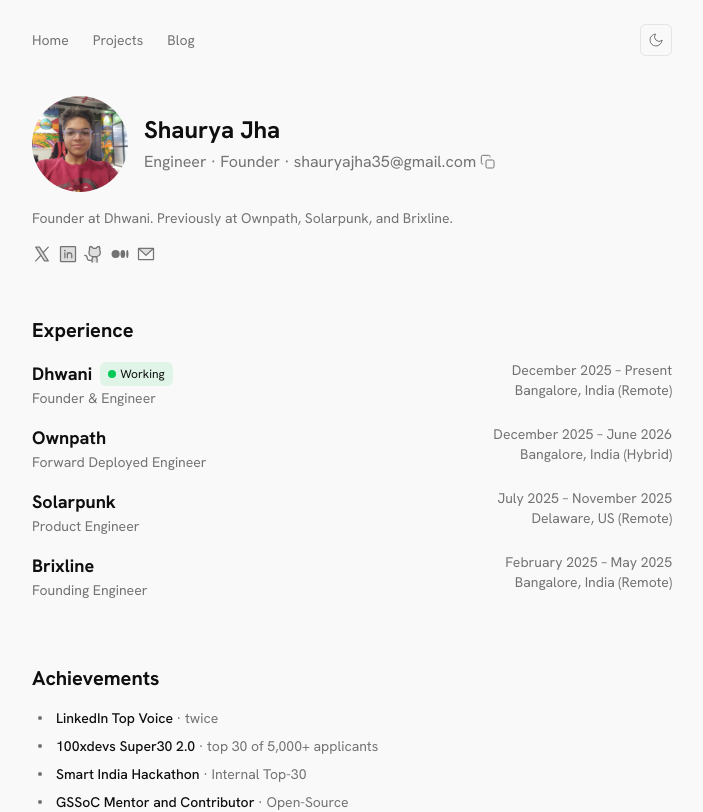
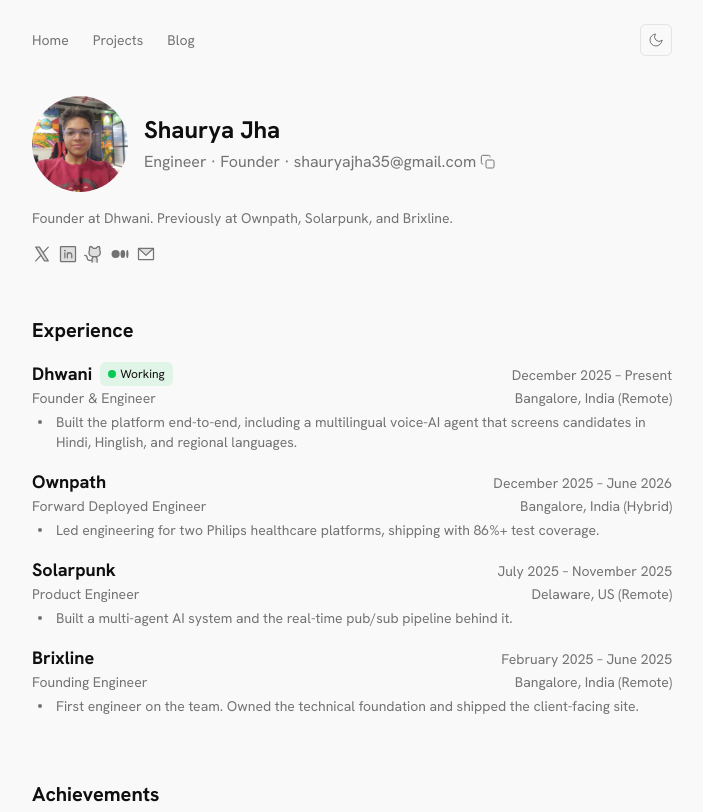
Before and after one commit to shaurya35/portfolio, a Next.js app in the folder apps/web/: page / in a window 1280 px wide. Shown: the top 812 px of the page, without its empty margins (288-991 px from the left). Built offline with nearby package versions, Linux system fonts and the light colour scheme.

Commit message:
content(web): add experience highlights and fix employment dates

```diff
--- a/apps/web/components/sections/experience.tsx
+++ b/apps/web/components/sections/experience.tsx
@@ -9,11 +9,8 @@
 
       <ul className="mt-4 flex flex-col gap-4">
         {experience.map((job) => (
-          <li
-            key={`${job.company}-${job.start}`}
-            className="flex flex-col justify-between gap-1 sm:flex-row sm:items-start sm:gap-3"
-          >
-            <div>
+          <li key={`${job.company}-${job.start}`} className="flex flex-col">
+            <div className="flex flex-wrap items-baseline justify-between gap-x-3 gap-y-1">
               <div className="flex flex-wrap items-center gap-2">
                 <a
                   href={job.companyHref}
@@ -30,13 +27,21 @@
                   </span>
                 )}
               </div>
+              <p className="shrink-0 text-sm text-muted-foreground">
+                {formatRange(job.start, job.end)}
+              </p>
+            </div>
+            <div className="flex flex-wrap items-baseline justify-between gap-x-3 gap-y-1">
               <p className="text-sm text-muted-foreground">{job.role}</p>
-            </div>
-            <div className="text-right text-sm text-muted-foreground sm:shrink-0">
-              <p>{formatRange(job.start, job.end)}</p>
-              <p>
+              <p className="shrink-0 text-sm text-muted-foreground">
                 {job.location} ({job.mode})
               </p>
+            </div>
+            <div className="mt-1 flex items-start gap-2 text-sm text-muted-foreground">
+              <span className="flex h-5 w-4 shrink-0 items-center justify-center">
+                <span className="size-1 rounded-full bg-muted-foreground" />
+              </span>
+              <p>{job.highlight}</p>
             </div>
           </li>
         ))}
--- a/apps/web/content/experience.ts
+++ b/apps/web/content/experience.ts
@@ -5,6 +5,8 @@
     company: "Dhwani",
     companyHref: "https://dhwanilabs.com",
     role: "Founder & Engineer",
+    highlight:
+      "Built the platform end-to-end, including a multilingual voice-AI agent that screens candidates in Hindi, Hinglish, and regional languages.",
     start: "2025-12",
     end: null,
     location: "Bangalore, India",
@@ -14,6 +16,8 @@
     company: "Ownpath",
     companyHref: "https://ownpath.com",
     role: "Forward Deployed Engineer",
+    highlight:
+      "Led engineering for two Philips healthcare platforms, shipping with 86%+ test coverage.",
     start: "2025-12",
     end: "2026-06",
     location: "Bangalore, India",
@@ -23,6 +27,7 @@
     company: "Solarpunk",
     companyHref: "https://solarpunk.technology/",
     role: "Product Engineer",
+    highlight: "Built a multi-agent AI system and the real-time pub/sub pipeline behind it.",
     start: "2025-07",
     end: "2025-11",
     location: "Delaware, US",
@@ -32,8 +37,10 @@
     company: "Brixline",
     companyHref: "https://brixline.com",
     role: "Founding Engineer",
+    highlight:
+      "First engineer on the team. Owned the technical foundation and shipped the client-facing site.",
     start: "2025-02",
-    end: "2025-05",
+    end: "2025-06",
     location: "Bangalore, India",
     mode: "Remote",
   },
--- a/apps/web/types/experience.ts
+++ b/apps/web/types/experience.ts
@@ -4,6 +4,7 @@
   company: string;
   companyHref: string;
   role: string;
+  highlight: string;
   start: string;
   end: string | null;
   location: string;
```
